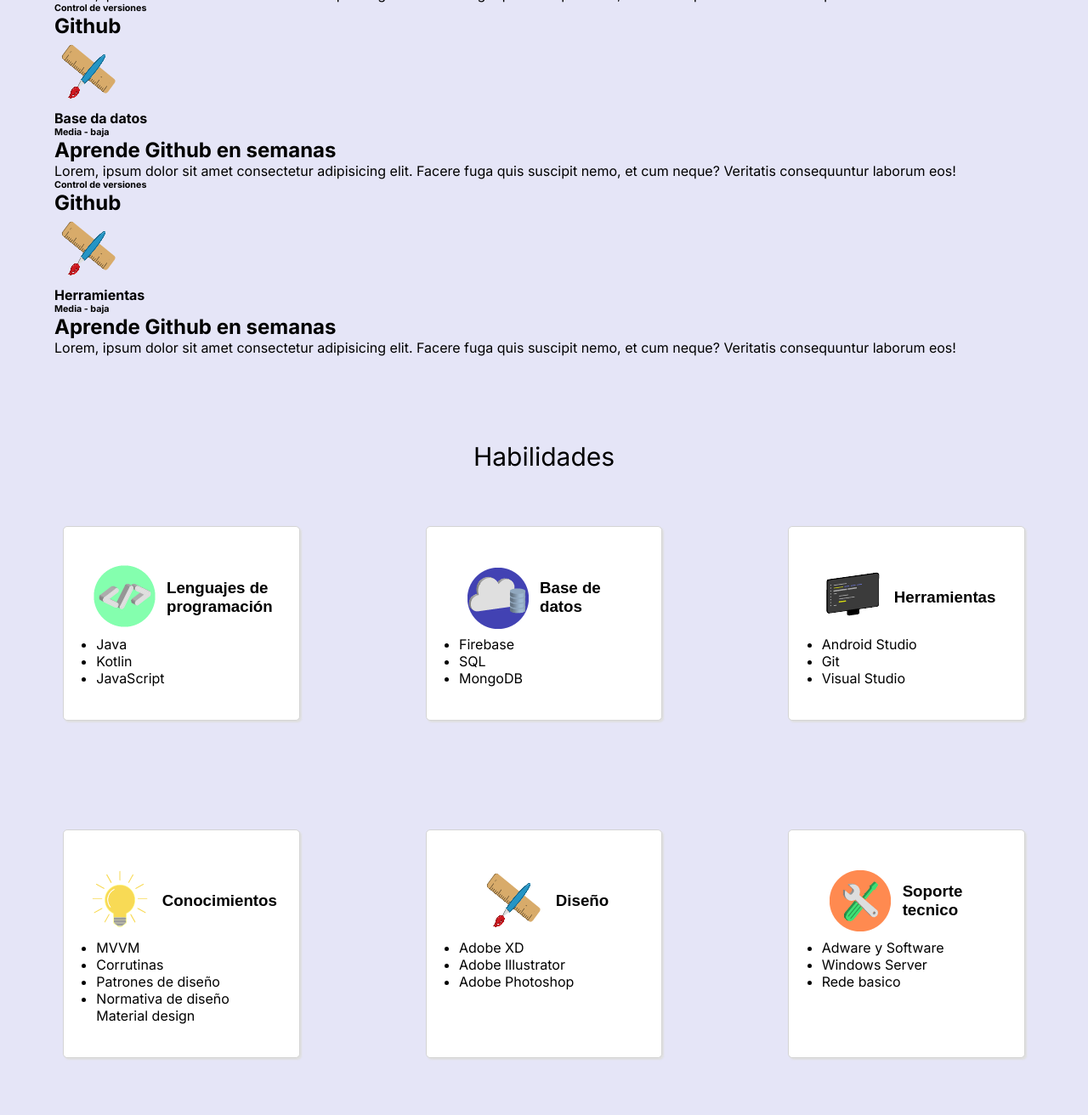
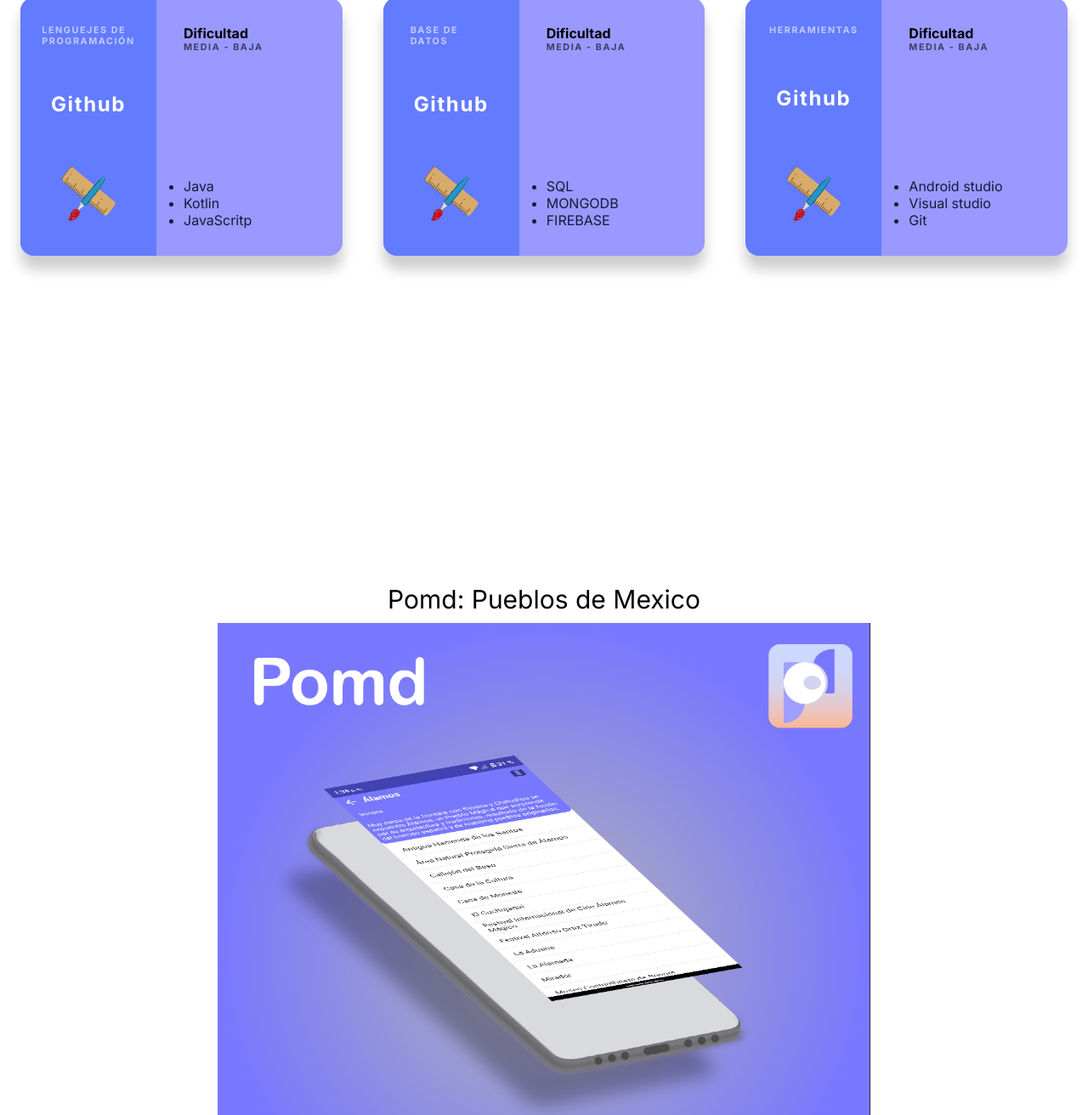
Before and after one commit to iamromanuriel/portafolio-web-site, a plain HTML site: page index.html in a window 1280 px wide. Shown: the part 1185-2497 px from the top of the page at 85% size. Drawn offline with nearby package versions, Linux system fonts and the light colour scheme.

Commit message:
my changes

```diff
--- a/css/aboutme.css
+++ b/css/aboutme.css
@@ -23,7 +23,9 @@
     --padding-btn: 20px 35px;
     --height--shape:18em;
 }
-
+main{
+    background-color: white;
+}
 .container{
     width: var(--width-container);
     max-width: var(--max-width-comtainer);
@@ -79,7 +81,7 @@
 /*the final update*/
 body{
     font-family: 'Inter', sans-serif;
-    background-color: #E5E5F7;
+    background-color: #bdbdf5;
     background-size: 28px 28px;
     background-position: 0 0,14px 14px;
 }
@@ -122,7 +124,7 @@
 }
 
 .list_skin > *{
-    color: black
+    color: black;
 }
 li{
     list-style: disc;
--- a/css/cardstyle.css
+++ b/css/cardstyle.css
@@ -6,7 +6,7 @@
 }
 
 .background1-left-column{
-    background: linear-gradient(180deg,#21c8f6,#637bff);
+    background: linear-gradient(180deg,#21c8f6,#7878FF);
 }
 
 *{
@@ -16,18 +16,20 @@
     box-sizing: border-box;
     border: none;
 }
-body{
-    background-color: var(--background);
-}
 
-.container{
+.container__card{
     display: flex;
     justify-content: center;
     height: 100vh;
     align-items: center;
 }
+.title__skin{
+    text-align: center;
+    font-size: 2rem;
+    padding: 15px 0 0 0;
+}
 .card{
-    background-color: var(--white-text);
+    background-color: #9999ff;
     border-radius: 1rem;
     box-shadow: 0 1rem 1rem rgb(0,0,0,0.2);
     display: flex;
@@ -55,6 +57,7 @@
     flex-direction: column;
     align-items: center;
     justify-content: space-between;
+    background: #637bff;
 }
 
 .left-column h2{
@@ -68,7 +71,6 @@
     align-items: flex-start;
     justify-content: space-between;
 }
-
-.test{
-    background: #21c8f6;
+ul > *{
+    color: #161b38;
 }
--- a/index.html
+++ b/index.html
@@ -10,6 +10,7 @@
     <script src="https://kit.fontawesome.com/c1eae85dfa.js" ></script>
     <script src="https://code.jquery.com/jquery-3.6.0.js"></script>
     <link rel="stylesheet" href="css/styleilustration.css">
+    <link rel="stylesheet" href="css/cardstyle.css">
     <title>Roman</title>
 </head>
 <body>
@@ -31,8 +32,6 @@
         </label>
     </nav>
     <!-- Section about -->
-
-
     <header class="hero">
         <div class="hero__container container">
             <div class="hero__texts">
@@ -43,95 +42,13 @@
             <img src="image/picture_start_hero.svg" alt="" class="hero__img">
         </div>
     </header>
-
-
+    <main>
 
         <!--Section skins-->
 
         <div id="container"></div>
 
-    <div class="skins_title" id="skins"><p>Habilidades</p></div>
-    <div class="container_skin">
-        <div class="skin">
-            <div class="title_skin">
-                <img class="icon_skins" src="image/code.png" alt="">
-                <h3>Lenguajes de programación</h3>
-            </div>
-            <div class="list_skin">
-                <ul>
-                    <li>Java</li>
-                    <li>Kotlin</li>
-                    <li>JavaScript</li>
-                </ul>
-            </div>
-        </div>
-        <div class="skin">
-            <div class="title_skin">
-            <img class="icon_skins" src="image/database.png" alt="">
-                <h3>Base de datos</h3>
-            </div>
-            <div class="list_skin">
-                <ul>
-                    <li>Firebase</li>
-                    <li>SQL</li>
-                    <li>MongoDB</li>
-                </ul>
-            </div>
-        </div>
-        <div class="skin">
-            <div class="title_skin">
-                <img class="icon_skins" src="image/1IDE.png" alt="">
-                <h3>Herramientas</h3></div>
-            <div class="list_skin">
-                <ul>
-                    <li>Android Studio</li>
-                    <li>Git</li>
-                    <li>Visual Studio</li>
-                </ul>
-            </div>
-        </div>
-    </div>
-    <div class="container_skin">
-        <div class="skin">
-            <div class="title_skin">
-                <img class="icon_skins" src="image/1IDEA.png" alt="">
-                <h3>Conocimientos</h3>
-            </div>
-            <div class="list_skin">
-                <ul>
-                    <li>MVVM</li>
-                    <li>Corrutinas</li>
-                    <li>Patrones de diseño</li>
-                    <li>Normativa de diseño Material design</li>
-                </ul>
-            </div>
-        </div>
-        <div class="skin">
-            <div class="title_skin">
-            <img class="icon_skins" src="image/1DESIGN.png" alt="">
-                <h3>Diseño</h3>
-            </div>
-            <div class="list_skin">
-                <ul>
-                    <li>Adobe XD</li>
-                    <li>Adobe Illustrator</li>
-                    <li>Adobe Photoshop</li>
-                </ul>
-            </div>
-        </div>
-        <div class="skin">
-            <div class="title_skin">
-                <img class="icon_skins" src="image/tools.png" alt="">
-                <h3>Soporte tecnico</h3></div>
-            <div class="list_skin">
-                <ul>
-                    <li>Adware y Software</li>
-                    <li>Windows Server</li>
-                    <li>Rede basico</li>
-                </ul>
-            </div>
-        </div>
-    </div>
+
         <!--MyWorks-->
         <div class="container_work" id="myworks">
             <div class="containe_tittle_work">
@@ -144,6 +61,9 @@
                 <p><a href="https://play.google.com/store/apps/details?id=com.roman.pomd" target="_blank">Más...</a></p>
             </div>
         </div>
+
+    </main>
+
     <!--Footer-->
 
     <footer id="contacts">
--- a/script/cards.js
+++ b/script/cards.js
@@ -1,8 +1,14 @@
 const containermain = document.getElementById('container');
+const containercards = document.createElement("div");
+const titleskin = document.createElement("h2");
+titleskin.classList.add("title__skin");
+titleskin.textContent = "Habilidades";
+containermain.appendChild(titleskin);
+containermain.appendChild(containercards);
 
 var json = [
     {
-        "title": "Lengueje de programacion",
+        "title": "Lenguejes de programación",
         "elements":[
             "Java",
             "Kotlin",
@@ -10,7 +16,7 @@
         ]
     },
     {
-        "title": "Base da datos",
+        "title": "Base de datos",
         "elements":[
             "SQL",
             "MONGODB",
@@ -28,37 +34,34 @@
 ]
 
 json.forEach(function(element){
-    createElement(element.title)
+    createElement(element.title, element.elements)
 })
 
 
 
 //create elements
 
-function createElement(name){
+function createElement(name, listelemento){
     const card = document.createElement("div");
     const leftcolumn = document.createElement("div");
     const rightcolumn = document.createElement("div");
     const div = document.createElement("div");
+    const containerlist = document.createElement("div");
 
     const h6 = document.createElement("h6");
     const h2 = document.createElement("h2");
     const img = document.createElement("img");
+    const listskin = document.createElement("ul");
 
     const dificult = document.createElement("h4");
     const medida = document.createElement("h6");
-    const aprende = document.createElement("h2");
-    const parrafo = document.createElement("p");
 
-    h6.textContent = "Control de versiones";
+    h6.textContent = name;
     h2.textContent = "Github";
     img.src  = '/image/1DESIGN.png';
 
-    dificult.textContent = name;
+    dificult.textContent = "Dificultad";
     medida.textContent = "Media - baja";
-    aprende.textContent = "Aprende Github en semanas";
-    parrafo.textContent = "Lorem, ipsum dolor sit amet consectetur adipisicing elit. Facere fuga quis suscipit nemo, et cum neque? Veritatis consequuntur laborum eos!";
-
     leftcolumn.appendChild(h6);
     leftcolumn.appendChild(h2);
     leftcolumn.appendChild(img);
@@ -68,16 +71,26 @@
 
     div.appendChild(dificult);
     div.appendChild(medida);
-    div.appendChild(aprende);
-    div.appendChild(parrafo);
     card.appendChild(rightcolumn);
+    listelemento.forEach(function(skin){
+        console.log(skin)
+        let myskin = document.createElement("li");
+        myskin.textContent = skin;
+        listskin.appendChild(myskin);
+    })
+
+    rightcolumn.appendChild(listskin)
+
+
+
     //add class
-    containermain.classList.add("container");
+    containercards.classList.add("container__card");
     card.classList.add("card");
     leftcolumn.classList.add("left-column");
     rightcolumn.classList.add("right-column");
 
-    containermain.appendChild(card);
 
-    containermain.classList.add("container");
+
+    containercards.appendChild(card);
+
 }
```
Lines whose indentation alone changed are shown as unchanged.
